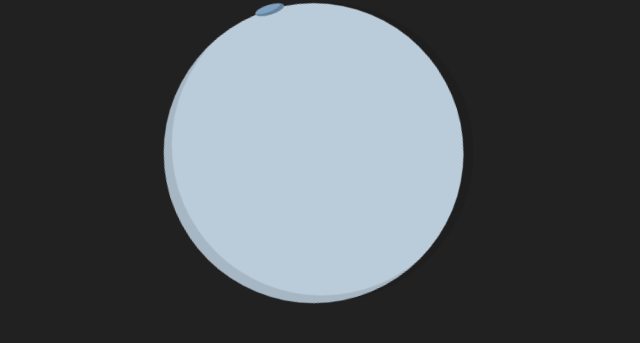
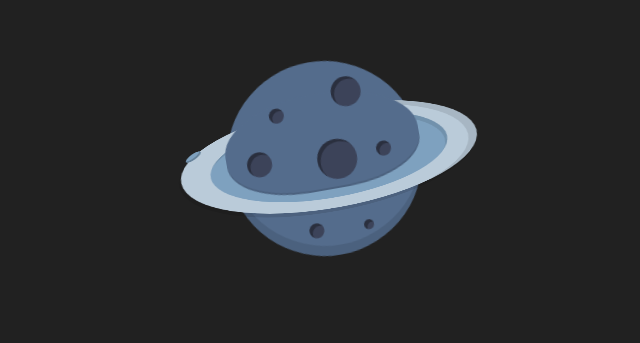
Before and after one commit to Rakib404H/creating-plannets-using-html-and-css, a plain HTML site: page index.html in a window 1280 px wide. Shown: the whole page, without its empty margins (34-674 px from the left). Drawn offline with Linux system fonts and the light colour scheme.

Commit message:
finished

```diff
--- a/index.html
+++ b/index.html
@@ -2,9 +2,10 @@
 <html lang="en">
 <head>
     <meta charset="UTF-8">
+    <meta http-equiv="X-UA-Compatible" content="IE=edge">
     <meta name="viewport" content="width=device-width, initial-scale=1.0">
     <title>Plannet</title>
-    <link rel="stylesheet" href="style.css">
+    <link rel="stylesheet" type="text/css" media="screen" href="style.css">
 </head>
 <body>
     <div class="content">
--- a/style.css
+++ b/style.css
@@ -1,13 +1,14 @@
-* {
+/* * {
     margin: 0;
     padding: 0;
     box-sizing: border-box;
+} */
+
+body {
+    background: #212121;
 }
 
-body{
-    background: #212121;
-}
-.content{
+.content {
     margin-left: 200px;
     width: 300px;
     height: 300px;
@@ -16,7 +17,8 @@ body{
     justify-content: center;
     align-items: center;
 }
-.content .planet{
+
+.content .planet {
     width: 65%;
     height: 65%;
     background-color: #546c8c;
@@ -28,15 +30,18 @@ body{
     box-shadow: inset 2px -10px 0px rgba(0, 0, 0, 0.1);
     animation: planet 5s ease infinite alternate;
 }
-@keyframes planet{
-    0%{
+
+@keyframes planet {
+    0% {
         transform: rotate(10deg);
     }
-    100%{
+
+    100% {
         transform: rotate(-10deg);
     }
 }
-.content .planet .ring{
+
+.content .planet .ring {
     position: absolute;
     width: 300px;
     height: 300px;
@@ -49,16 +54,18 @@ body{
     box-shadow: 2px -10px 0px rgba(0, 0, 0, 0.1), inset -5px -10px 0px rgba(0, 0, 0, 0.1);
     animation: ring 3s ease infinite;
 }
-@keyframes ring{
-    0%{
-        transform: rotate(110deg) rotateZ(0deg) translate(-50px, 5px);
+
+@keyframes ring {
+    0% {
+        transform: rotateX(110deg) rotateZ(0deg) translate(-50px, 5px);
     }
-    100%{
-        transform: rotate(110deg) rotateZ(360deg) translate(-50px, 5px);
+
+    100% {
+        transform: rotateX(110deg) rotateZ(360deg) translate(-50px, 5px);
     }
 }
 
-.content .planet .ring:before{
+.content .planet .ring:before {
     content: "";
     position: absolute;
     width: 10px;
@@ -68,5 +75,142 @@ body{
     z-index: 2;
     left: calc(0px - 5px);
     box-shadow: inset -3px 3px 0px rgba(0, 0, 0, 0.2);
+}
+
+.content .planet .ring:after {
+    content: "";
+    position: absolute;
+    width: 240px;
+    height: 240px;
+    border-radius: 100%;
+    background-color: #7ea1bf;
+    box-shadow: inset 2px -10px 0px rgba(0, 0, 0, 0.1);
+}
+
+.content .planet .cover-ring {
+    position: absolute;
+    width: 100%;
+    height: 50%;
+    border-bottom-left-radius: 80%;
+    border-bottom-right-radius: 80%;
+    border-top-left-radius: 100%;
+    border-top-right-radius: 100%;
+    transform: translate(0px, -17px);
+    background-color: #546c8c;
+    z-index: 2;
+    box-shadow: inset 0px -2px 0px rgba(0, 0, 0, 0.1);
 
 }
+
+.content .planet .spots {
+    width: 100%;
+    height: 100%;
+    display: flex;
+    justify-content: center;
+    align-items: center;
+    position: absolute;
+    z-index: 2;
+}
+
+.content .planet .spots span {
+    width: 30px;
+    height: 30px;
+    background-color: #3c4359;
+    position: absolute;
+    border-radius: 100%;
+    box-shadow: inset -2px 3px 0px rgba(0, 0, 0, 0.3);
+    animation: dots 5s ease infinite alternate;
+}
+
+@keyframes dots {
+    0% {
+        box-shadow: inset -3px 3px 0px rgba(0, 0, 0, 0.3);
+    }
+
+    100% {
+        box-shadow: inset 3px 3px 0px rgba(0, 0, 0, 0.3);
+    }
+}
+
+.content .planet .spots span:nth-child(1) {
+    top: 20px;
+    right: 50px;
+}
+
+.content .planet .spots span:nth-child(2) {
+    top: 40px;
+    left: 50px;
+    width: 15px;
+    height: 15px;
+}
+
+.content .planet .spots span:nth-child(3) {
+    top: 80px;
+    left: 20px;
+    width: 25px;
+    height: 25px;
+}
+
+.content .planet .spots span:nth-child(4) {
+    top: 80px;
+    left: 90px;
+    width: 40px;
+    height: 40px;
+}
+
+.content .planet .spots span:nth-child(5) {
+    top: 160px;
+    left: 70px;
+    width: 15px;
+    height: 15px;
+}
+
+.content .planet .spots span:nth-child(6) {
+    top: 165px;
+    left: 125px;
+    width: 10px;
+    height: 10px;
+}
+
+.content .planet .spots span:nth-child(7) {
+    top: 90px;
+    left: 150px;
+    width: 15px;
+    height: 15px;
+}
+.content p{
+    color: #bacbd9;
+    font-size: 14px;
+    z-index: 2;
+    position: absolute;
+    bottom: -20;
+    font-family: "Roboto Mono", monospace;
+    animation: text 4s ease infinite;
+    width: 100px;
+    text-align: center;
+}
+@keyframes text{
+    0%{
+        transform: translateX(-30px);
+        letter-spacing: 0px;
+        color: #bacbd9;
+    }
+    25%{
+        letter-spacing: 3px;
+        color: #7ea1bf;
+    }
+    50%{
+        transform: translateX(30px);
+        letter-spacing: 0px;
+        color: #bacbd9;
+    }
+    50%{
+        letter-spacing: 3px;
+        color: #7ea1bf;
+    }
+    50%{
+        transform: translateX(-30px);
+        letter-spacing: 0px;
+        color: #bacbd9;
+    }
+}
```
